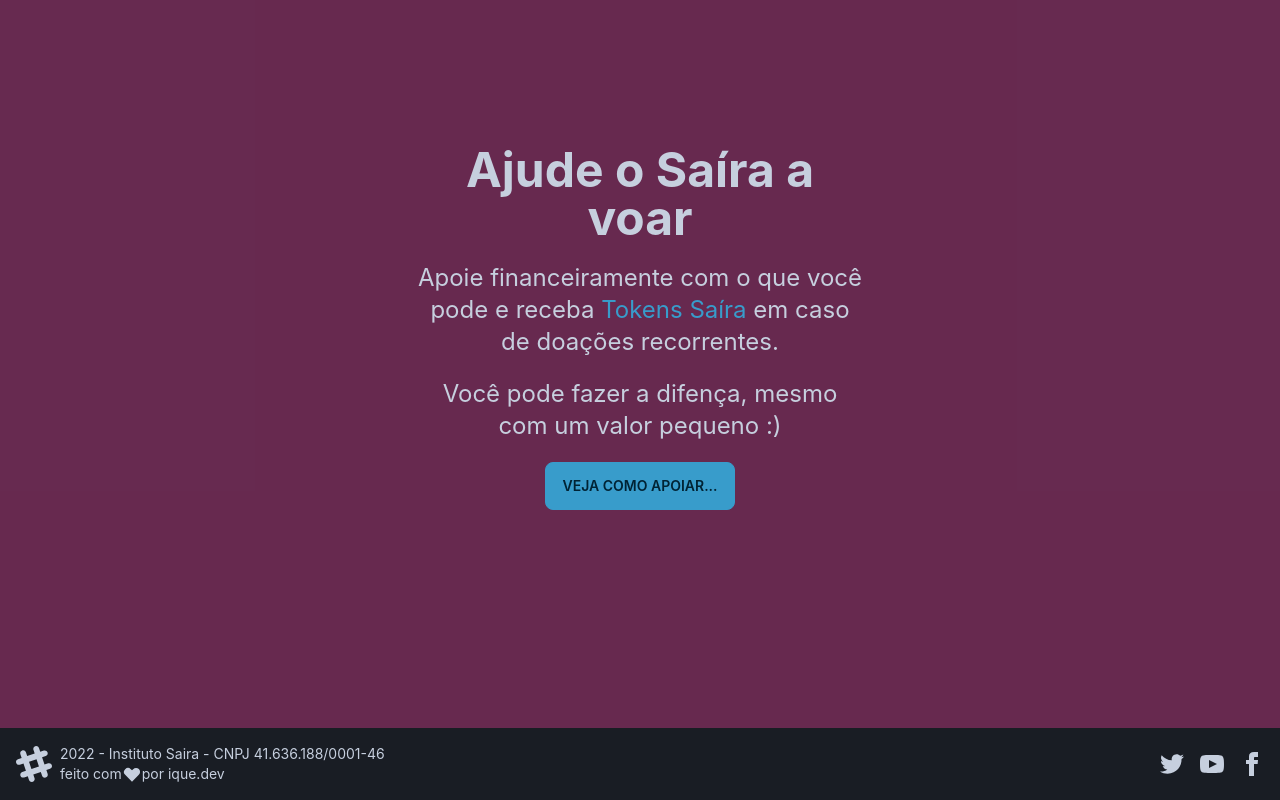
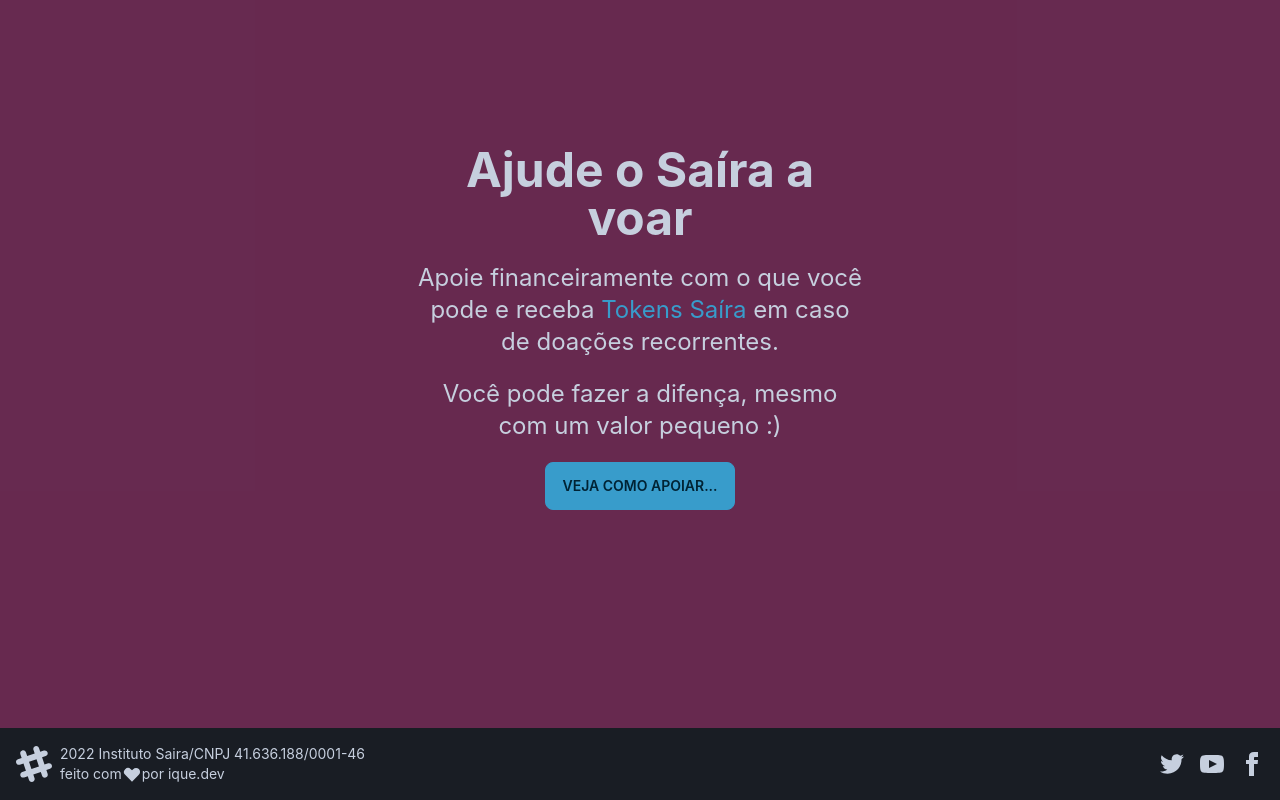
Before and after one commit to iquecode/saira-site-app, a Next.js app: page / in a window 1280 px wide. Shown: the part 2812-3612 px from the top of the page. Built offline with nearby package versions, Linux system fonts and the light colour scheme.

Commit message:
corrections tipografy

```diff
--- a/src/components/template/Footer.tsx
+++ b/src/components/template/Footer.tsx
@@ -7,7 +7,7 @@ export default function Footer() {
       <div className="items-center grid-flow-col">
         <svg width="36" height="36" viewBox="0 0 24 24" xmlns="http://www.w3.org/2000/svg" fillRule="evenodd" clipRule="evenodd" className="fill-current"><path d="M22.672 15.226l-2.432.811.841 2.515c.33 1.019-.209 2.127-1.23 2.456-1.15.325-2.148-.321-2.463-1.226l-.84-2.518-5.013 1.677.84 2.517c.391 1.203-.434 2.542-1.831 2.542-.88 0-1.601-.564-1.86-1.314l-.842-2.516-2.431.809c-1.135.328-2.145-.317-2.463-1.229-.329-1.018.211-2.127 1.231-2.456l2.432-.809-1.621-4.823-2.432.808c-1.355.384-2.558-.59-2.558-1.839 0-.817.509-1.582 1.327-1.846l2.433-.809-.842-2.515c-.33-1.02.211-2.129 1.232-2.458 1.02-.329 2.13.209 2.461 1.229l.842 2.515 5.011-1.677-.839-2.517c-.403-1.238.484-2.553 1.843-2.553.819 0 1.585.509 1.85 1.326l.841 2.517 2.431-.81c1.02-.33 2.131.211 2.461 1.229.332 1.018-.21 2.126-1.23 2.456l-2.433.809 1.622 4.823 2.433-.809c1.242-.401 2.557.484 2.557 1.838 0 .819-.51 1.583-1.328 1.847m-8.992-6.428l-5.01 1.675 1.619 4.828 5.011-1.674-1.62-4.829z"></path></svg>
         <div className="flex flex-col">
-          <p>2022 - Instituto Saira - CNPJ 41.636.188/0001-46 </p>
+          <p>2022 Instituto Saira/CNPJ 41.636.188/0001-46</p>
           <p className="flex">feito com  {IconHeart(6)}  por ique.dev</p>
         </div>
 
```
